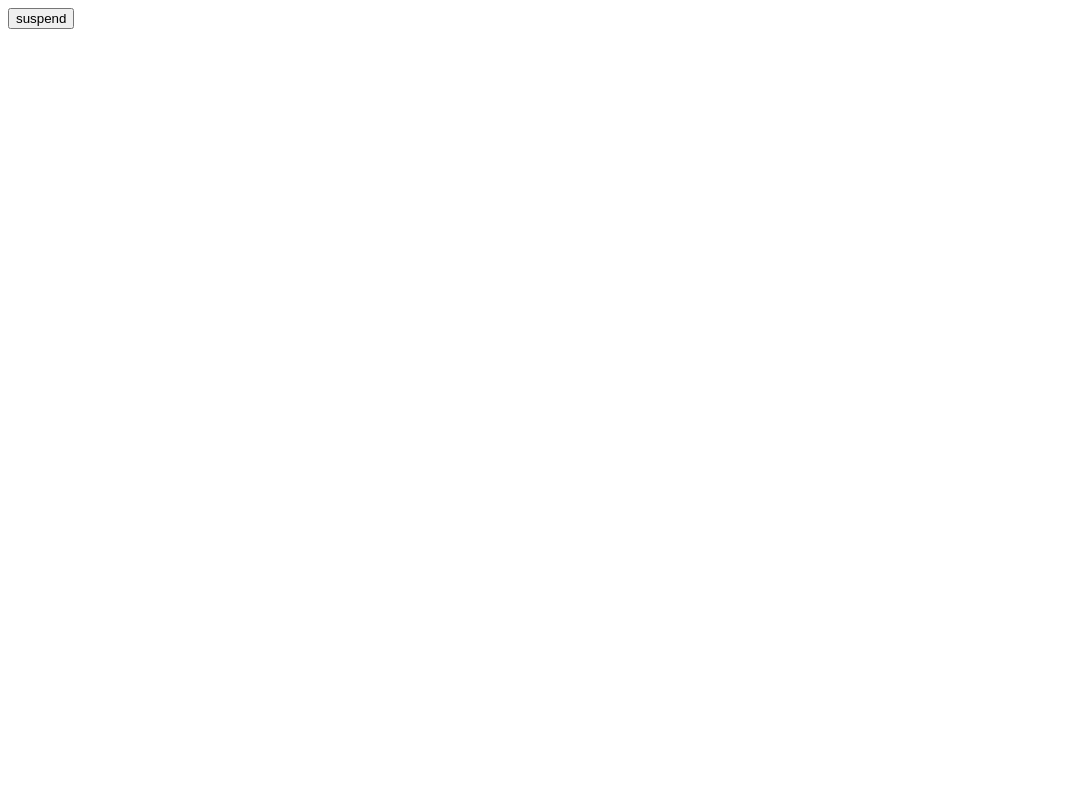
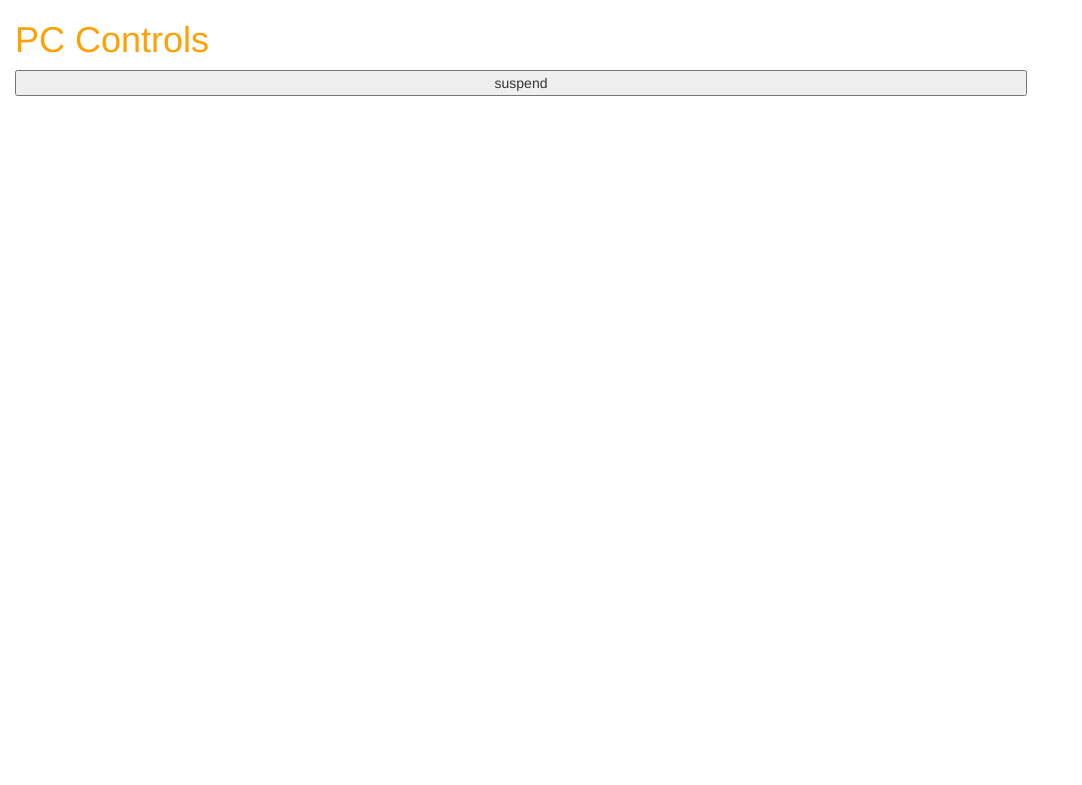
Before and after one commit to kvudata/RemotePC, a Django app: page / in a window 1280 px wide. Before the commit the part shown is almost empty. Shown: the top 785 px of the page, without its empty margins (0-1082 px from the left). Run offline with Django 3.2, Linux system fonts and the light colour scheme; some libraries are stand-ins or nearby versions.

Commit message:
add some css

```diff
--- /dev/null
+++ b/shutdown/static/css/controls.css
@@ -0,0 +1,7 @@
+h1 {
+  color: #FCA205;
+}
+
+body {
+  padding-left: 15px;
+}
--- /dev/null
+++ b/shutdown/templates/shutdown/base.html
@@ -0,0 +1,13 @@
+<html>
+  <head>
+    <title>RemotePC</title>
+    <link rel="stylesheet" href="//maxcdn.bootstrapcdn.com/bootstrap/3.2.0/css/bootstrap.min.css">
+    <link rel="stylesheet" href="//maxcdn.bootstrapcdn.com/bootstrap/3.2.0/css/bootstrap-theme.min.css">
+    {% block head-links %}
+    {% endblock %}
+  </head>
+  <body>
+    {% block body %}
+    {% endblock %}
+  </body>
+</html>
--- a/shutdown/templates/shutdown/controls.html
+++ b/shutdown/templates/shutdown/controls.html
@@ -1,8 +1,17 @@
+{% extends 'shutdown/base.html' %}
 
-{% if msg %}
-  <p>{{ msg }}</p>
-{% endif %}
+{% block head-links %}
+{% load staticfiles %}
+<link rel="stylesheet" href="{% static 'css/controls.css' %}">
+{% endblock %}
 
-<form action="{% url 'shutdown:suspend' %}" method="get">
-  <input type="submit" value="suspend" />
-</form>
+{% block body %}
+  <h1>PC Controls</h1>
+  {% if msg %}
+    <p>{{ msg }}</p>
+  {% endif %}
+
+  <form action="{% url 'shutdown:suspend' %}" method="get">
+    <input type="submit" value="suspend" style="width:80%;" />
+  </form>
+{% endblock %}
```
